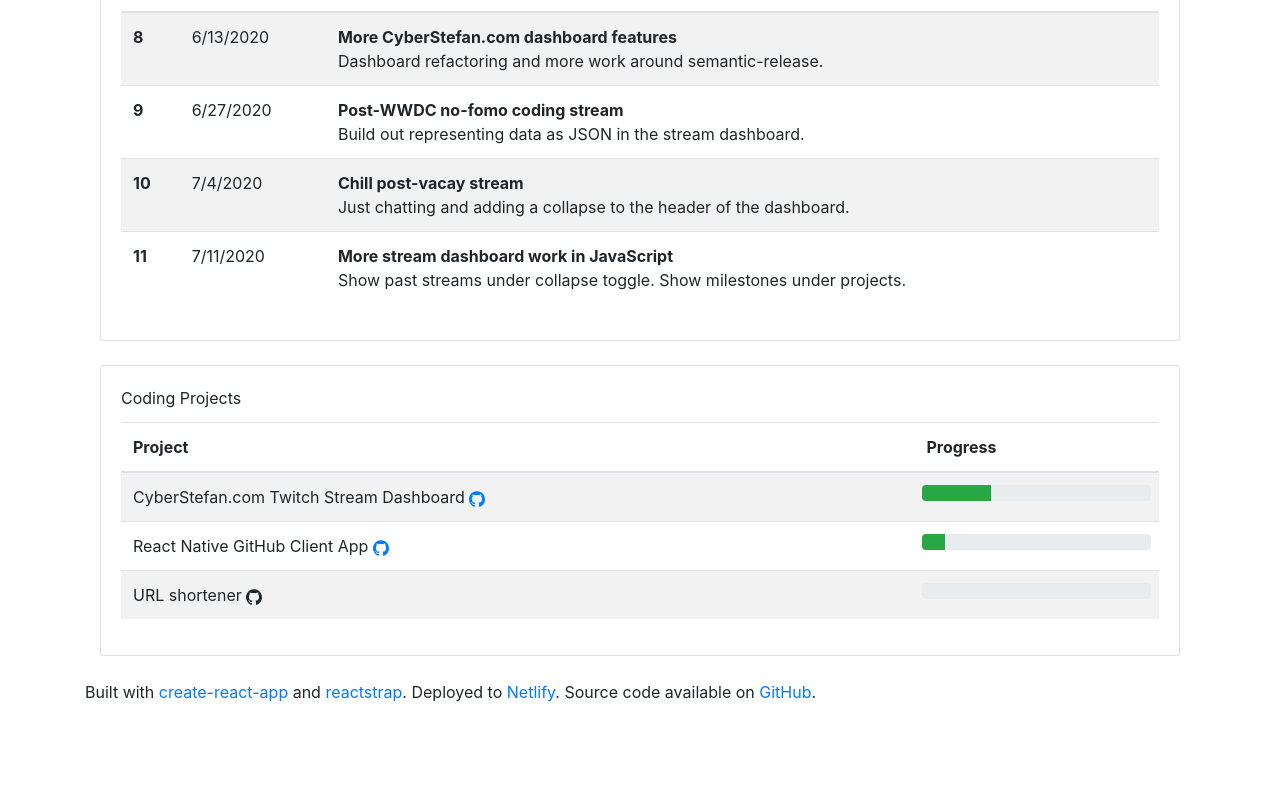
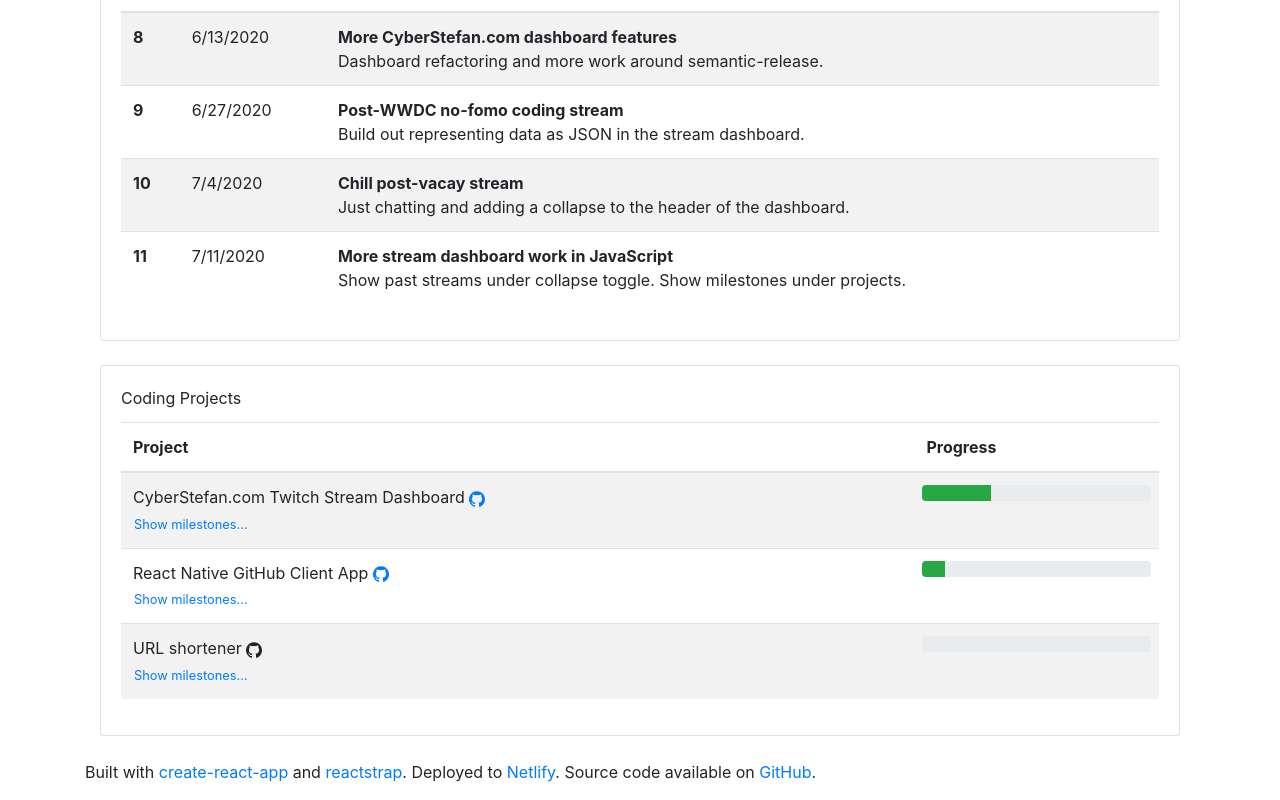
Before and after one commit to ksm/cyberstefan-site, a React (Create React App) app: page / in a window 1280 px wide. Shown: the part 424-1224 px from the top of the page. Before the commit the page ends 1144 px from the top, so only its background shows below. Built offline with nearby package versions, Linux system fonts and the light colour scheme.

Commit message:
feat: show milestones under projects

```diff
--- a/src/components/ProjectsWidget.js
+++ b/src/components/ProjectsWidget.js
@@ -1,5 +1,5 @@
-import React from "react";
-import { Table, Progress } from "reactstrap";
+import React, { useState } from "react";
+import { Table, Progress, Button } from "reactstrap";
 import { Widget } from "./Widget";
 import { OctocatIcon } from "./OctocatIcon";
 import projects from "../data/projects.json";
@@ -15,6 +15,39 @@
   ).length;
 
   return (completedMilestonesCount / allMilestonesCount) * 100;
+};
+
+const MilestoneList = ({ milestones }) => {
+  const [isOpen, setIsOpen] = useState(false);
+  const toggle = () => setIsOpen(!isOpen);
+
+  const list = milestones.map((milestone, index) => {
+    const id = `checkmark-${index}`;
+    return (
+      <div key={index}>
+        <label htmlFor={id}>
+          <input
+            type="checkbox"
+            id={id}
+            name="milestone"
+            checked={milestone.status === "complete"}
+            style={{ verticalAlign: "middle" }}
+            disabled
+          />{" "}
+          {milestone.name}
+        </label>
+      </div>
+    );
+  });
+
+  return (
+    <div>
+      <Button className="p-0" color="link" onClick={toggle}>
+        <small>{isOpen ? "Hide milestones…" : "Show milestones…"}</small>
+      </Button>
+      {isOpen && list}
+    </div>
+  );
 };
 
 export const ProjectsWidget = () => (
@@ -34,6 +67,7 @@
               <a href={project.github}>
                 <OctocatIcon />
               </a>
+              <MilestoneList milestones={project.milestones} />
             </td>
             <td className="px-2">
               <Progress
```
